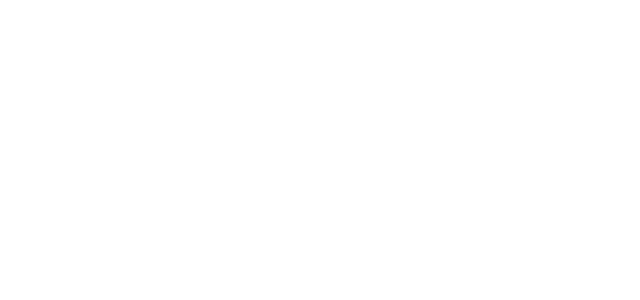
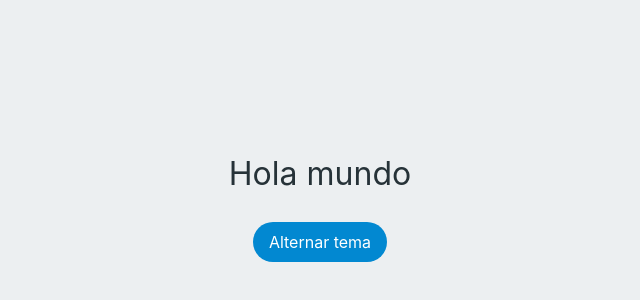
Before and after one commit to Shadier/curso_vue, a Vue app: page / in a window 1280 px wide. Shown: the part 198-498 px from the top of the page, without its empty margins (320-960 px from the left). Built offline with nearby package versions, Linux system fonts and the light colour scheme.

Commit message:
wrapper component created

```diff
--- a/src/App.vue
+++ b/src/App.vue
@@ -1,9 +1,57 @@
 <template>
   <div id="app" class="app">
-    <!-- TODO: App -->
+    <ThemeController :is-dark="isDark">
+      <div class="hello">
+        <h1>Hola mundo</h1>
+        <button @click="toggleTheme">Alternar tema</button>
+      </div>
+    </ThemeController>
   </div>
 </template>
+<script>
+import ThemeController from './shared/layouts/ThemeController.vue'
+
+export default {
+  name: 'App',
+  components: {
+    ThemeController,
+  },
+  data() {
+    return {
+      isDark: false,
+    }
+  },
+  methods: {
+    toggleTheme() {
+      this.isDark = !this.isDark;
+    },
+  }
+}
+</script>
 
 <style lang="scss">
+.app {
+  .hello {
+    display: flex;
+    height: 100vh;
+    flex-direction: column;
+    align-items: center;
+    justify-content: center;
+    h1 {
+      font-size: 2em;
+      margin: .5em;
+    }
+    button {
+      display: block;
+      margin: .5em;
+      font-size: 1em;
+      padding: .6em 1em;
+      outline: 0;
+      border: 0;
+      border-radius: 2em;
+      cursor: pointer;
+    }
+  }
+}
 
 </style>
--- /dev/null
+++ b/src/shared/layouts/ThemeController.vue
@@ -0,0 +1,43 @@
+<template>
+    <div class="theme-container" :class="isDark ? 'dark' : 'light'">
+        <slot></slot>
+    </div>
+</template>
+
+<script>
+export default {
+    name: 'ThemeController',
+    props: {
+        isDark: { type: Boolean, default: false },
+    }
+}
+</script>
+
+<style lang="scss" scoped>
+$blue-gray-50: #ECEFF1;
+$blue-gray-900: #263238;
+
+.theme-container {
+    display: block;
+    margin: 0;
+    padding: 0;
+    width: 100%;
+    height: 100%;
+    &.light {
+        background: $blue-gray-50;
+        color: $blue-gray-900;
+        button {
+            background: #0288D1;
+            color: #fff;
+        }
+    }
+    &.dark {
+        background: $blue-gray-900;
+        color: $blue-gray-50;
+        button {
+            background: #FFEB3B;
+            color: #000;
+        }
+    }
+}
+</style>
```
